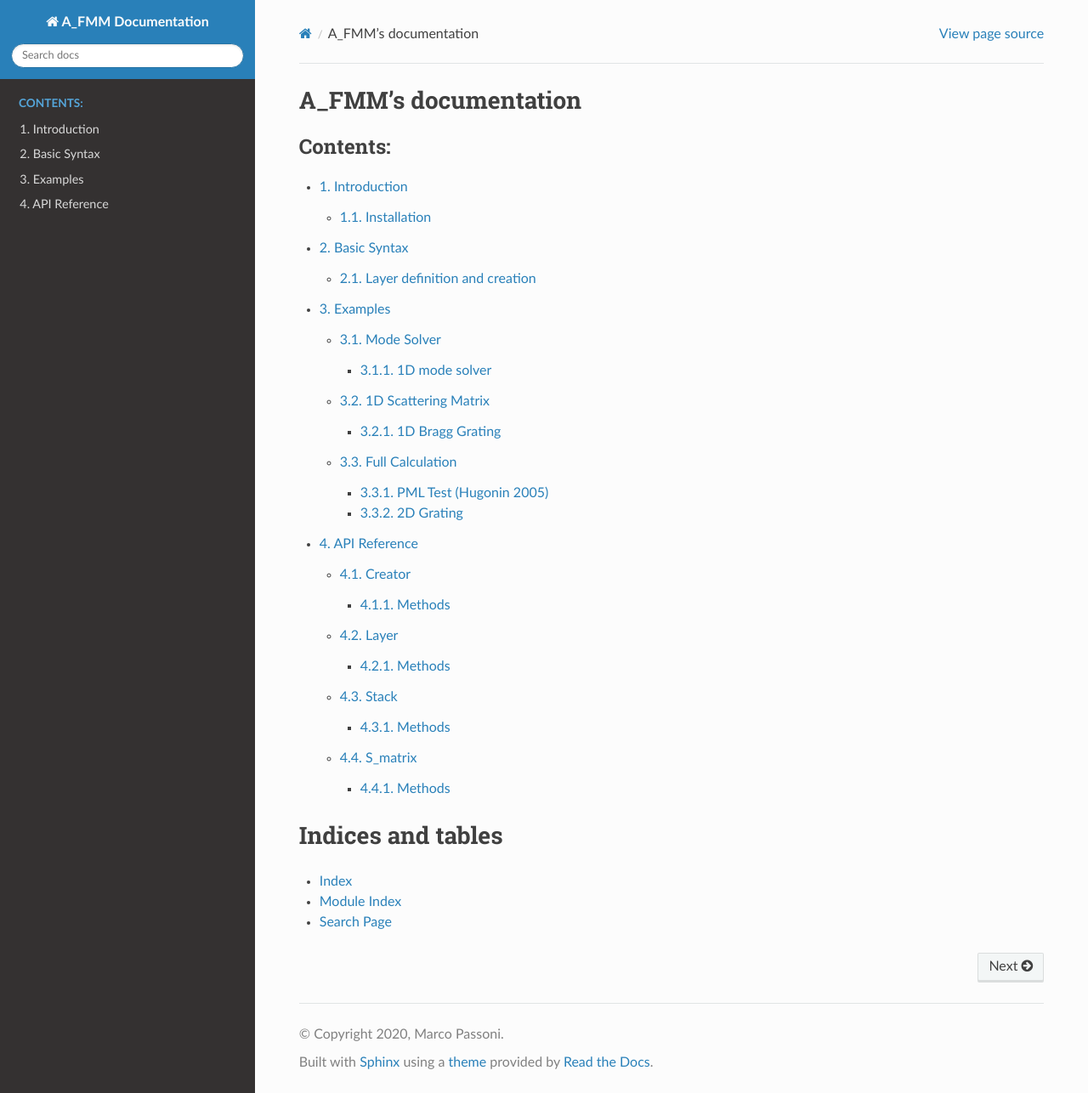
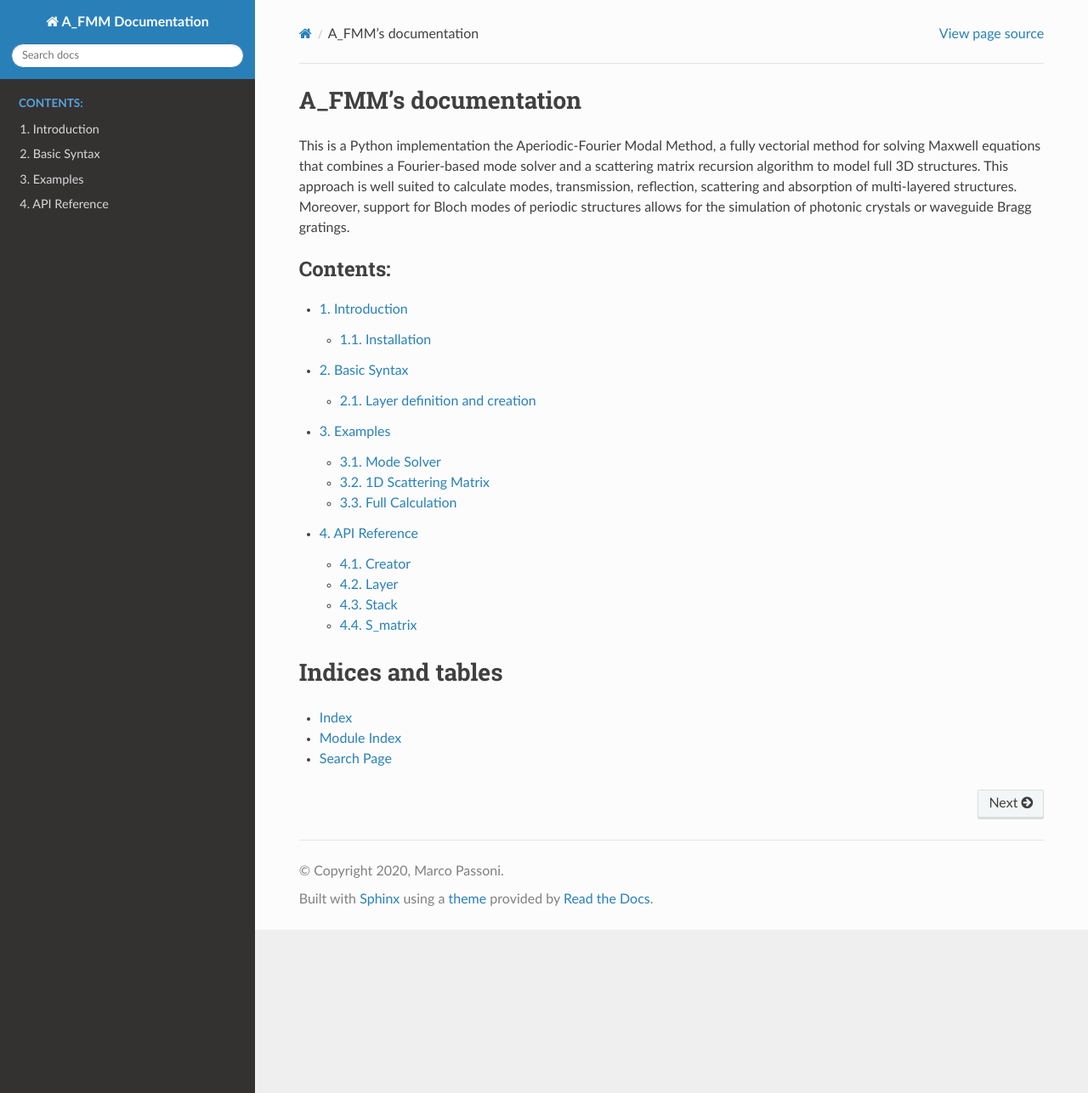
Before and after one commit to mpasson/A_FMM, a Sphinx documentation site: the page built from Docs/index.rst, in a window 1280 px wide and 1286 px high. Shown: the whole window at 85% size. Built offline with Sphinx 7.4.7 and the Read the Docs theme 2.0.0, drawn with Linux system fonts in a browser that asks for light colours.

```diff
--- a/Docs/index.rst
+++ b/Docs/index.rst
@@ -6,8 +6,10 @@
 A_FMM's documentation
 ==============================================
 
+This is a Python implementation the Aperiodic-Fourier Modal Method, a fully vectorial method for solving Maxwell equations that combines a Fourier-based mode solver and a scattering matrix recursion algorithm to model full 3D structures. This approach is well suited to calculate modes, transmission, reflection, scattering and absorption of multi-layered structures. Moreover, support for Bloch modes of periodic structures allows for the simulation of photonic crystals or waveguide Bragg gratings.
+
 .. toctree::
-   :maxdepth: 3
+   :maxdepth: 2
    :caption: Contents:
    :numbered:
 
```
Also changed, not shown: README.md (+10 -3 lines), 2 other files.
